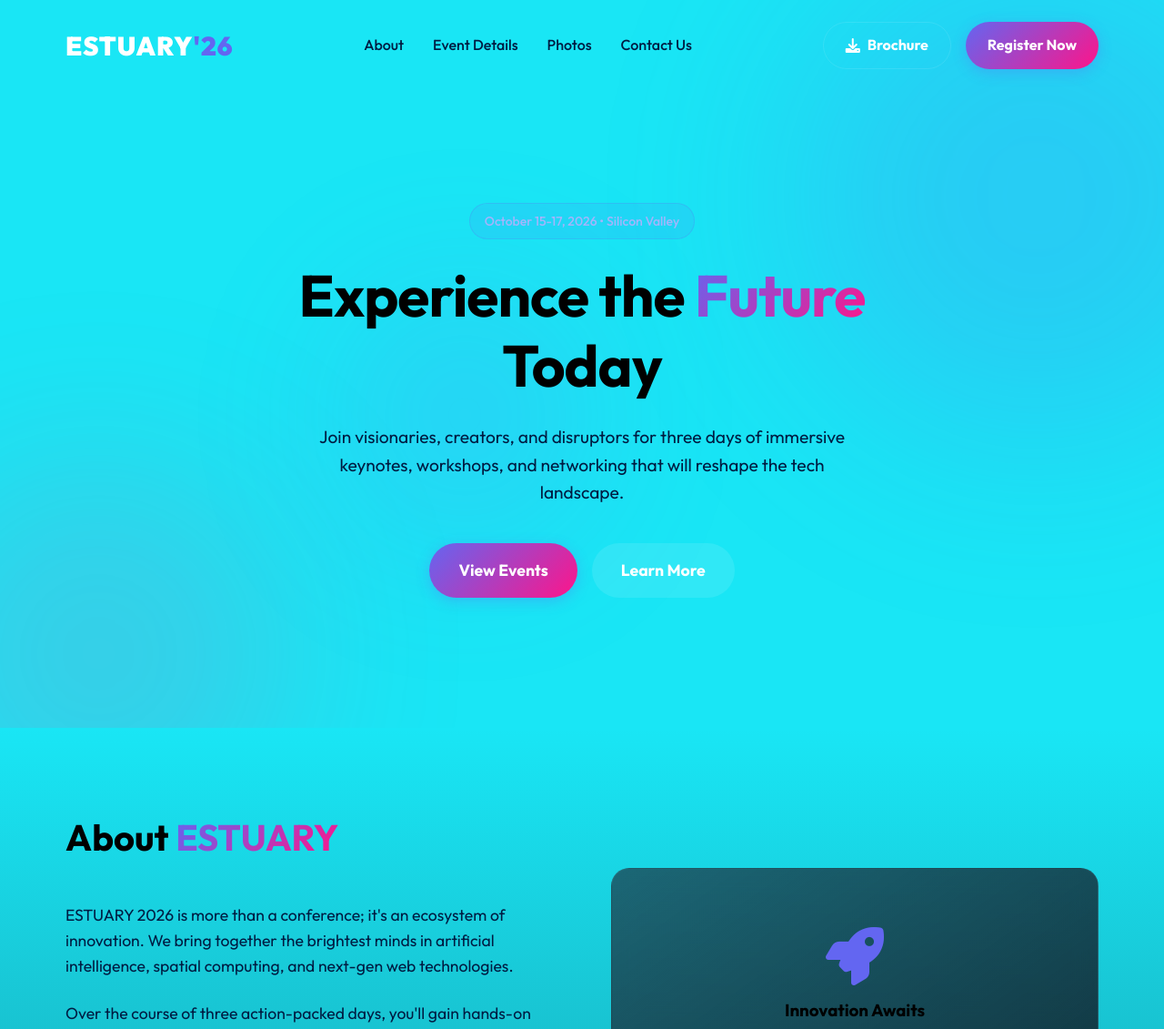
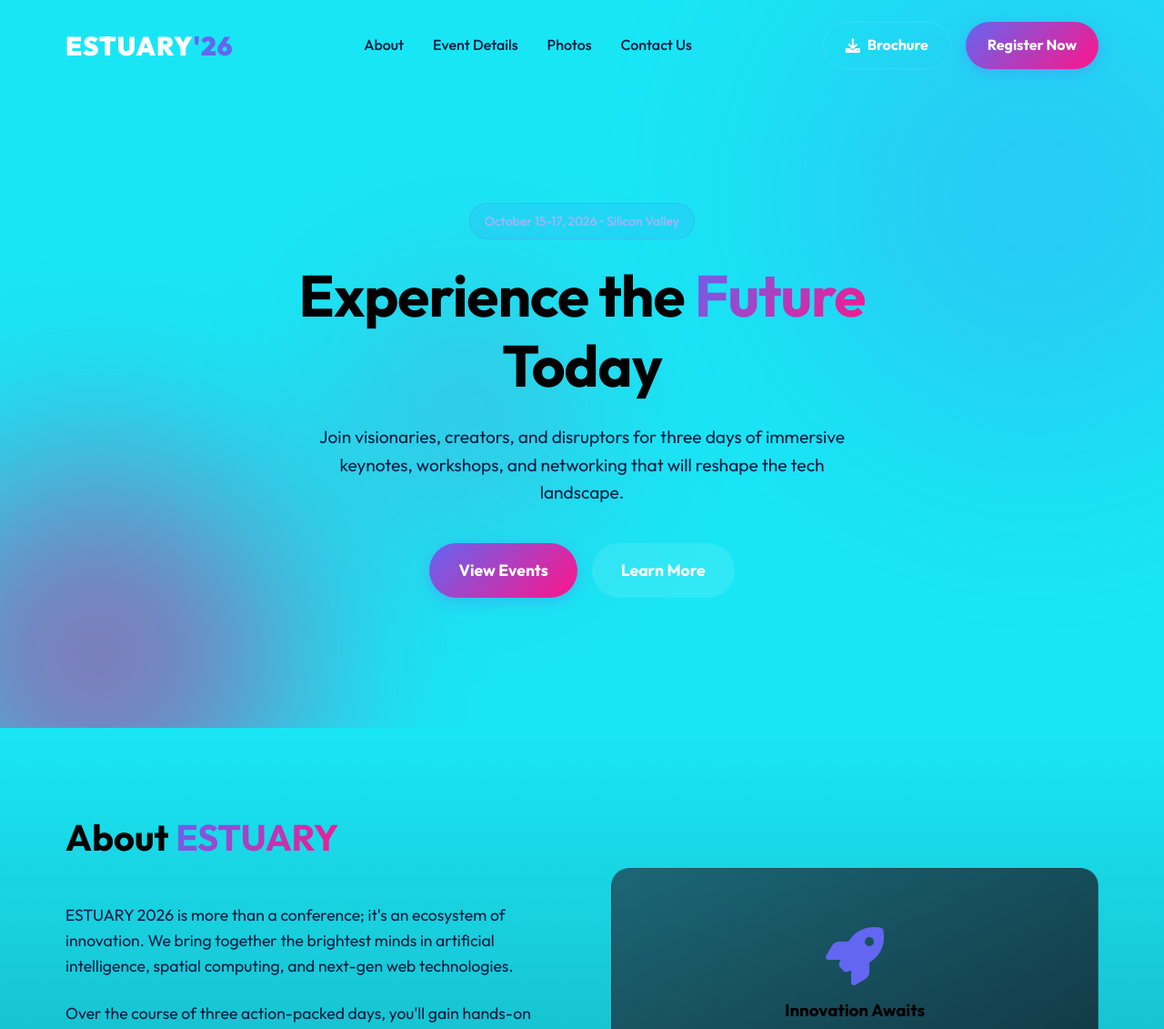
Before and after one commit to krishnakanthkve2017-tech/estuary2k26, a plain HTML site: page index.html in a window 1280 px wide. Shown: the top 1131 px of the page at 91% size. Drawn offline with Linux system fonts and the light colour scheme.

Commit message:
Update shape-2 background color

```diff
--- a/styles.css
+++ b/styles.css
@@ -341,7 +341,7 @@ section {
     left: -10%;
     width: 400px;
     height: 400px;
-    background: rgba(236, 72, 153, 0.3);
+    background: rgb(241, 4, 122);
     animation-delay: -5s;
 }
 
@@ -350,7 +350,7 @@ section {
     left: 30%;
     width: 300px;
     height: 300px;
-    background: rgba(139, 92, 246, 0.3);
+    background: rgba(243, 5, 124, 0.3);
     animation-delay: -10s;
 }
 
```
